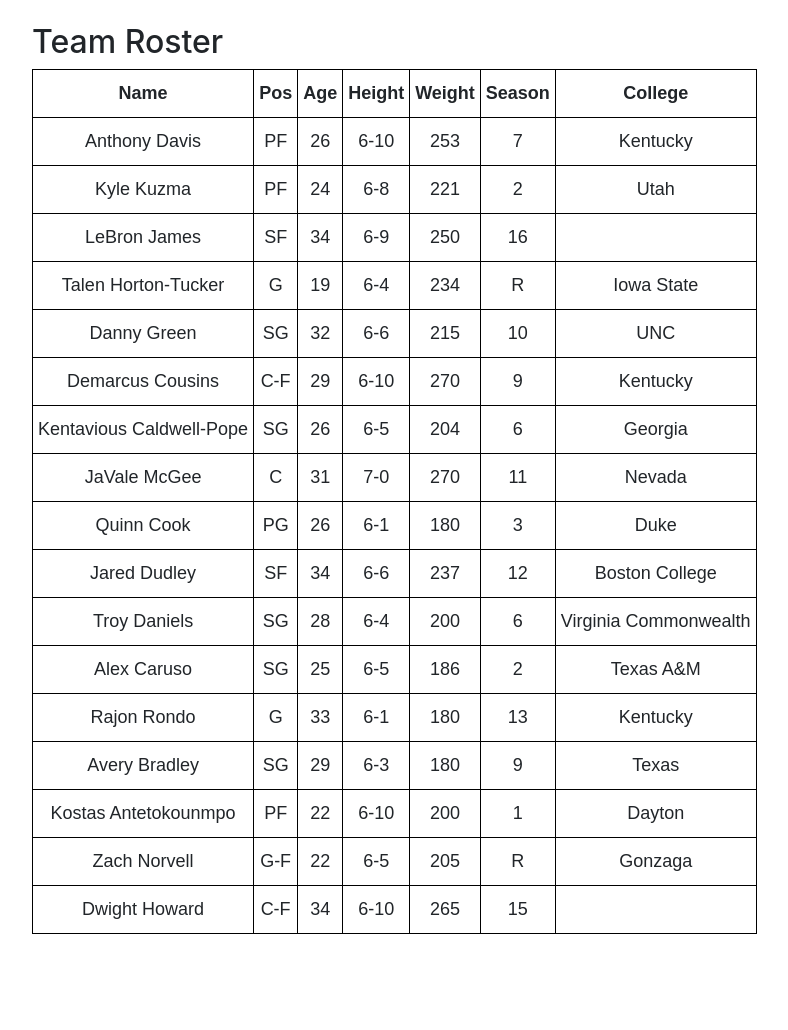
After one commit to richardyuh1/RunTheNumbers, a Flask app: page /lakers in a window 1280 px wide. The commit adds this page. Shown: the part 607-1637 px from the top of the page, without its empty margins (53-841 px from the left). Run offline with Flask 2, Linux system fonts and the light colour scheme; some libraries are stand-ins or nearby versions.

Commit message:
Added more team pages

```diff
--- a/main.py
+++ b/main.py
@@ -195,10 +195,25 @@ def about():
 def articles():
 	return render_template('articles.html')
 
-#Test page
+#Rockets Page
 @app.route('/rockets')
 def rockets():
 	return render_template('rockets.html')
+
+#Lakers Page
+@app.route('/lakers')
+def lakers():
+	return render_template('lakers.html')
+
+#Nets Page
+@app.route('/nets')
+def nets():
+	return render_template('nets.html')
+
+#Pistons Page
+@app.route('/pistons')
+def pistons():
+	return render_template('pistons.html')
 
 #Nba
 @app.route('/nba')
--- /dev/null
+++ b/templates/lakers.html
@@ -0,0 +1,189 @@
+{% extends 'layout.html' %}
+
+{% block body %}
+	<br>
+	<h1>Los Angeles Lakers</h1>
+	<b>Coach: Frank Vogel</b><br>
+	<b>GM: Rob Pelinka</b><br>
+	<b>Arena: Staples Center</b><br>
+	<b>Record: 8-2 (1st seed)</b><br>
+	<b>Conference: West</b>
+	<div class = "teampic">
+		<img src = "https://img.bleacherreport.net/img/images/photos/003/834/460/hi-res-8592202cc23fa8cb0f7570712e35dadb_crop_north.jpg?h=533&w=800&q=70&crop_x=center&crop_y=top" alt = "lakers_team" width = "540" height = "350">
+		<img src = "https://i.pinimg.com/originals/30/85/26/308526f377178fe0492b9bb1e7621e6e.jpg" alt = "lakers_logo" hspace = "20">
+	</div><br>
+	<h2>Team Roster</h2>
+	<style type="text/css">
+	.tg  {border-collapse:collapse;border-spacing:0;}
+	.tg td{font-family:Arial, sans-serif;font-size:14px;padding:10px 5px;border-style:solid;border-width:1px;overflow:hidden;word-break:normal;border-color:black;}
+	.tg th{font-family:Arial, sans-serif;font-size:14px;font-weight:normal;padding:10px 5px;border-style:solid;border-width:1px;overflow:hidden;word-break:normal;border-color:black;}
+	.tg .tg-axmw{font-weight:bold;font-size:18px;text-align:center;vertical-align:middle}
+	.tg .tg-r28n{font-size:18px;text-align:center;vertical-align:middle}
+	</style>
+	<table class="tg">
+	  <tr>
+	    <th class="tg-axmw">Name</th>
+	    <th class="tg-axmw">Pos</th>
+	    <th class="tg-axmw">Age</th>
+	    <th class="tg-axmw">Height</th>
+	    <th class="tg-axmw">Weight</th>
+	    <th class="tg-axmw">Season</th>
+	    <th class="tg-axmw">College</th>
+	  </tr>
+	  <tr>
+	    <td class="tg-r28n">Anthony Davis</td>
+	    <td class="tg-r28n">PF</td>
+	    <td class="tg-r28n">26</td>
+	    <td class="tg-r28n">6-10</td>
+	    <td class="tg-r28n">253</td>
+	    <td class="tg-r28n">7</td>
+	    <td class="tg-r28n">Kentucky</td>
+	  </tr>
+	  <tr>
+	    <td class="tg-r28n">Kyle Kuzma </td>
+	    <td class="tg-r28n">PF</td>
+	    <td class="tg-r28n">24</td>
+	    <td class="tg-r28n">6-8</td>
+	    <td class="tg-r28n">221</td>
+	    <td class="tg-r28n">2</td>
+	    <td class="tg-r28n">Utah</td>
+	  </tr>
+	  <tr>
+	    <td class="tg-r28n">LeBron James</td>
+	    <td class="tg-r28n">SF</td>
+	    <td class="tg-r28n">34</td>
+	    <td class="tg-r28n">6-9</td>
+	    <td class="tg-r28n">250</td>
+	    <td class="tg-r28n">16</td>
+	    <td class="tg-r28n"></td>
+	  </tr>
+	  <tr>
+	    <td class="tg-r28n">Talen Horton-Tucker </td>
+	    <td class="tg-r28n">G</td>
+	    <td class="tg-r28n">19</td>
+	    <td class="tg-r28n">6-4</td>
+	    <td class="tg-r28n">234</td>
+	    <td class="tg-r28n">R</td>
+	    <td class="tg-r28n">Iowa State</td>
+	  </tr>
+	  <tr>
+	    <td class="tg-r28n">Danny Green</td>
+	    <td class="tg-r28n">SG</td>
+	    <td class="tg-r28n">32</td>
+	    <td class="tg-r28n">6-6</td>
+	    <td class="tg-r28n">215</td>
+	    <td class="tg-r28n">10</td>
+	    <td class="tg-r28n">UNC</td>
+	  </tr>
+	  <tr>
+	    <td class="tg-r28n">Demarcus Cousins</td>
+	    <td class="tg-r28n">C-F</td>
+	    <td class="tg-r28n">29</td>
+	    <td class="tg-r28n">6-10</td>
+	    <td class="tg-r28n">270</td>
+	    <td class="tg-r28n">9</td>
+	    <td class="tg-r28n">Kentucky</td>
+	  </tr>
+	  <tr>
+	    <td class="tg-r28n">Kentavious Caldwell-Pope</td>
+	    <td class="tg-r28n">SG</td>
+	    <td class="tg-r28n">26</td>
+	    <td class="tg-r28n">6-5</td>
+	    <td class="tg-r28n">204</td>
+	    <td class="tg-r28n">6</td>
+	    <td class="tg-r28n">Georgia</td>
+	  </tr>
+	  <tr>
+	    <td class="tg-r28n">JaVale McGee</td>
+	    <td class="tg-r28n">C</td>
+	    <td class="tg-r28n">31</td>
+	    <td class="tg-r28n">7-0</td>
+	    <td class="tg-r28n">270</td>
+	    <td class="tg-r28n">11</td>
+	    <td class="tg-r28n">Nevada</td>
+	  </tr>
+	  <tr>
+	    <td class="tg-r28n">Quinn Cook</td>
+	    <td class="tg-r28n">PG</td>
+	    <td class="tg-r28n">26</td>
+	    <td class="tg-r28n">6-1</td>
+	    <td class="tg-r28n">180</td>
+	    <td class="tg-r28n">3</td>
+	    <td class="tg-r28n">Duke</td>
+	  </tr>
+	  <tr>
+	    <td class="tg-r28n">Jared Dudley</td>
+	    <td class="tg-r28n">SF</td>
+	    <td class="tg-r28n">34</td>
+	    <td class="tg-r28n">6-6</td>
+	    <td class="tg-r28n">237</td>
+	    <td class="tg-r28n">12</td>
+	    <td class="tg-r28n">Boston College</td>
+	  </tr>
+	  <tr>
+	    <td class="tg-r28n">Troy Daniels </td>
+	    <td class="tg-r28n">SG</td>
+	    <td class="tg-r28n">28</td>
+	    <td class="tg-r28n">6-4</td>
+	    <td class="tg-r28n">200</td>
+	    <td class="tg-r28n">6</td>
+	    <td class="tg-r28n">Virginia Commonwealth</td>
+	  </tr>
+	  <tr>
+	    <td class="tg-r28n">Alex Caruso </td>
+	    <td class="tg-r28n">SG</td>
+	    <td class="tg-r28n">25</td>
+	    <td class="tg-r28n">6-5</td>
+	    <td class="tg-r28n">186</td>
+	    <td class="tg-r28n">2</td>
+	    <td class="tg-r28n">Texas A&amp;M</td>
+	  </tr>
+	  <tr>
+	    <td class="tg-r28n">Rajon Rondo </td>
+	    <td class="tg-r28n">G</td>
+	    <td class="tg-r28n">33</td>
+	    <td class="tg-r28n">6-1</td>
+	    <td class="tg-r28n">180</td>
+	    <td class="tg-r28n">13</td>
+	    <td class="tg-r28n">Kentucky</td>
+	  </tr>
+	  <tr>
+	    <td class="tg-r28n">Avery Bradley</td>
+	    <td class="tg-r28n">SG</td>
+	    <td class="tg-r28n">29</td>
+	    <td class="tg-r28n">6-3</td>
+	    <td class="tg-r28n">180</td>
+	    <td class="tg-r28n">9</td>
+	    <td class="tg-r28n">Texas</td>
+	  </tr>
+	  <tr>
+	    <td class="tg-r28n">Kostas Antetokounmpo</td>
+	    <td class="tg-r28n">PF</td>
+	    <td class="tg-r28n">22</td>
+	    <td class="tg-r28n">6-10</td>
+	    <td class="tg-r28n">200</td>
+	    <td class="tg-r28n">1</td>
+	    <td class="tg-r28n">Dayton</td>
+	  </tr>
+	  <tr>
+	    <td class="tg-r28n">Zach Norvell</td>
+	    <td class="tg-r28n">G-F</td>
+	    <td class="tg-r28n">22</td>
+	    <td class="tg-r28n">6-5</td>
+	    <td class="tg-r28n">205</td>
+	    <td class="tg-r28n">R</td>
+	    <td class="tg-r28n">Gonzaga</td>
+	  </tr>
+	  <tr>
+	    <td class="tg-r28n">Dwight Howard </td>
+	    <td class="tg-r28n">C-F</td>
+	    <td class="tg-r28n">34</td>
+	    <td class="tg-r28n">6-10</td>
+	    <td class="tg-r28n">265</td>
+	    <td class="tg-r28n">15</td>
+	    <td class="tg-r28n"></td>
+	  </tr>
+	</table>
+	<br><br><br><br>
+
+{% endblock %}
--- a/templates/layout.html
+++ b/templates/layout.html
@@ -16,7 +16,7 @@
 				text-align: center;
     			opacity: 1.0;
 			}
-			.rockets_logo {
+			.teampic {
 				text-align: left;
 			}
 		</style>
--- a/templates/rockets.html
+++ b/templates/rockets.html
@@ -8,9 +8,9 @@
 	<b>Arena: Toyota Center</b><br>
 	<b>Record: 7-3 (3rd seed)</b><br>
 	<b>Conference: West</b>
-	<div class = "rockets_logo">
-		<img src = "https://www.nba.com/images/cms/2019-09/USATSI_13421438.jpg?cw=1920&w=2196&x=0&ch=1080&h=1509&y=165" width = "580" height = "350">
-		<img src = "https://cdn11.bigcommerce.com/s-0f122/products/832/images/15307/1__53192.1411155188.450.450.jpg?c=2" hspace = "20">
+	<div class = "teampic">
+		<img src = "https://www.nba.com/images/cms/2019-09/USATSI_13421438.jpg?cw=1920&w=2196&x=0&ch=1080&h=1509&y=165" alt = "rockets_team" width = "580" height = "350">
+		<img src = "https://cdn11.bigcommerce.com/s-0f122/products/832/images/15307/1__53192.1411155188.450.450.jpg?c=2" alt = "rockets_logo" hspace = "20">
 	</div><br>
 	<h2>Team Roster</h2>
 		<style type="text/css">
```
Also changed, not shown: templates/nba.html (+5 -5 lines), templates/nets.html (added, +19 -0 lines), templates/pistons.html (added, +19 -0 lines).
